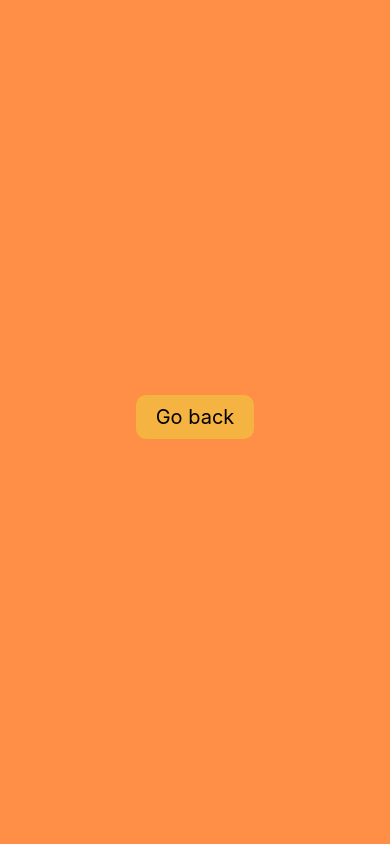
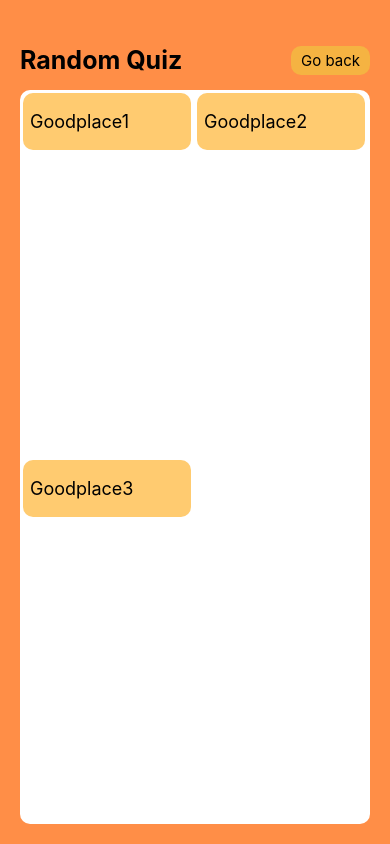
Before and after one commit to dongree/voca-note, a React Native app: screen /Quiz in a window 390 px wide. Built offline with nearby package versions, Linux system fonts and the light colour scheme.

Commit message:
quiz screen UI

```diff
--- a/screens/quiz.js
+++ b/screens/quiz.js
@@ -1,15 +1,36 @@
 import React from 'react';
-import { StyleSheet, Text, View, TouchableOpacity } from 'react-native';
+import {
+  StyleSheet,
+  Text,
+  View,
+  TouchableOpacity,
+  ScrollView,
+} from 'react-native';
 
 const Quiz = ({ navigation }) => {
   return (
     <View style={styles.container}>
-      <TouchableOpacity
-        style={styles.button}
-        onPress={() => navigation.goBack()}
-      >
-        <Text style={styles.buttonText}>Go back</Text>
-      </TouchableOpacity>
+      <View style={styles.header}>
+        <Text style={styles.title}>Random Quiz</Text>
+        <TouchableOpacity
+          style={styles.goBackBtn}
+          onPress={() => navigation.goBack()}
+        >
+          <Text style={styles.goBackBtnText}>Go back</Text>
+        </TouchableOpacity>
+      </View>
+
+      <ScrollView contentContainerStyle={styles.folders}>
+        <View style={styles.folder}>
+          <Text style={styles.folderText}>Goodplace1</Text>
+        </View>
+        <View style={styles.folder}>
+          <Text style={styles.folderText}>Goodplace2</Text>
+        </View>
+        <View style={styles.folder}>
+          <Text style={styles.folderText}>Goodplace3</Text>
+        </View>
+      </ScrollView>
     </View>
   );
 };
@@ -19,20 +40,53 @@ export default Quiz;
 const styles = StyleSheet.create({
   container: {
     flex: 1,
-    alignItems: 'center',
-    justifyContent: 'center',
+    padding: 20,
     backgroundColor: '#ff8e47',
   },
 
-  button: {
+  header: {
+    flexDirection: 'row',
+    justifyContent: 'space-between',
+    alignItems: 'center',
+    marginTop: 25,
+    marginBottom: 15,
+  },
+
+  title: {
+    fontSize: 25,
+    fontWeight: 'bold',
+  },
+
+  goBackBtn: {
     backgroundColor: '#f5b342',
-    marginBottom: 10,
-    paddingVertical: 10,
-    paddingHorizontal: 20,
+    paddingVertical: 5,
+    paddingHorizontal: 10,
     borderRadius: 10,
   },
 
-  buttonText: {
-    fontSize: 20,
+  goBackBtnText: {
+    fontSize: 15,
+  },
+
+  folders: {
+    backgroundColor: 'white',
+    borderRadius: 10,
+    flexWrap: 'wrap',
+    flexDirection: 'row',
+    alignItems: 'flex-start',
+    flexGrow: 1,
+  },
+
+  folder: {
+    backgroundColor: '#ffcb70',
+    width: '48%',
+    margin: 3,
+    paddingHorizontal: 7,
+    paddingVertical: 18,
+    borderRadius: 10,
+  },
+
+  folderText: {
+    fontSize: 18,
   },
 });
```
